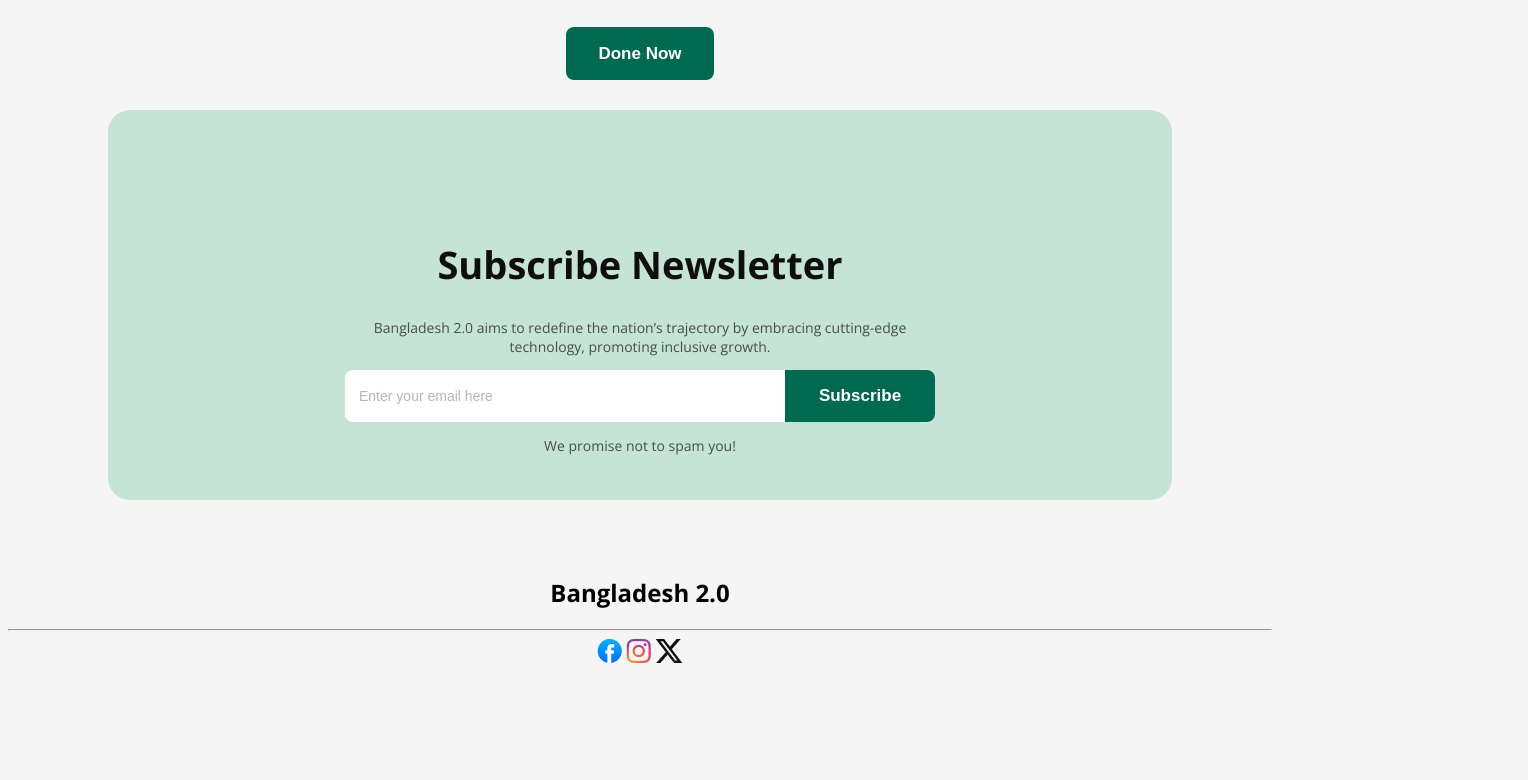
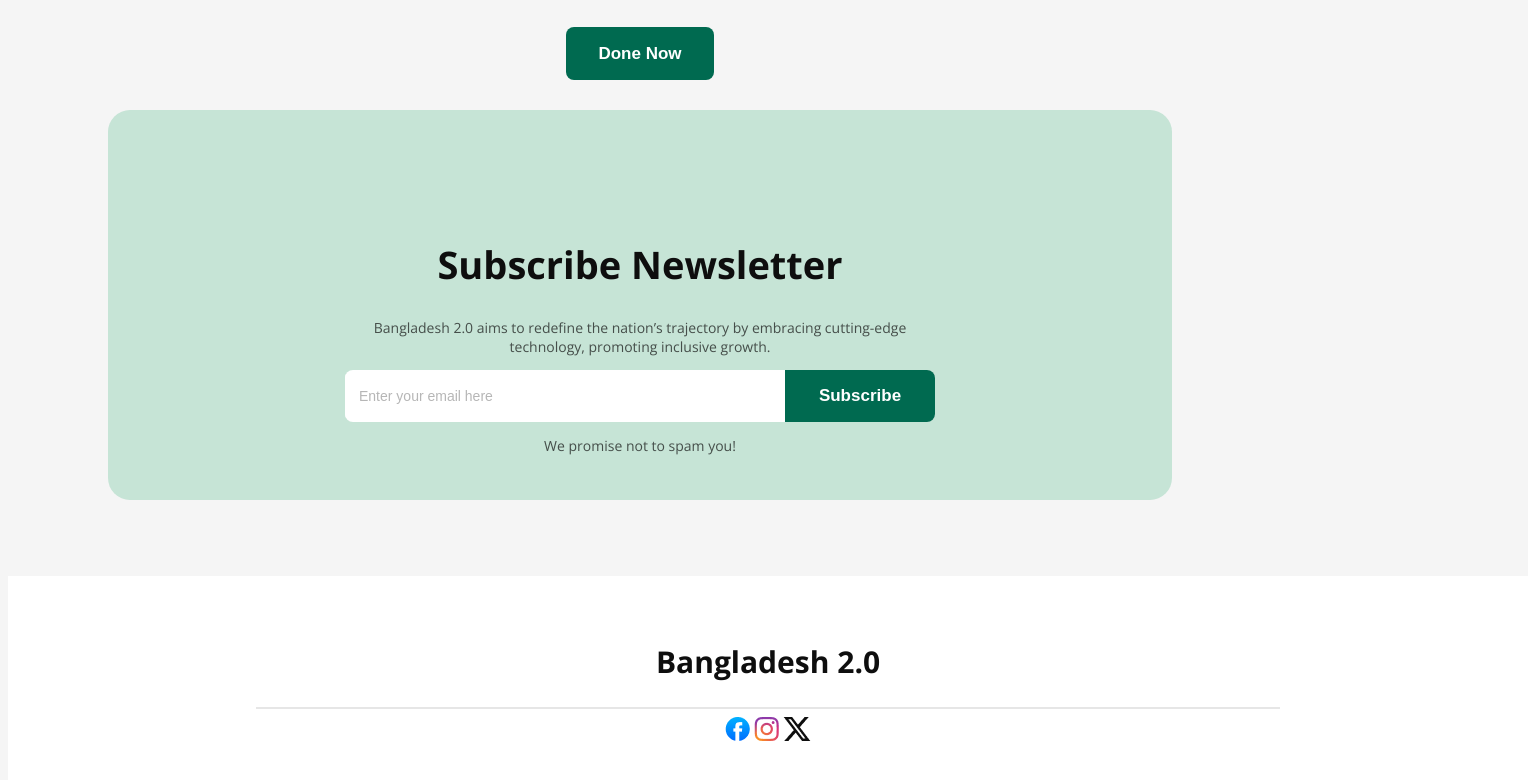
Before and after one commit to MstSubornaKhatun/my-first-assignment-repo, a plain HTML site: page index.html in a window 1280 px wide. Shown: the part 4468-5248 px from the top of the page, 1528 px wide, since content can reach past the window. Before the commit the page ends 5144 px from the top, so only its background shows below. Drawn offline with nearby package versions, Linux system fonts and the light colour scheme.

Commit message:
final commit

```diff
--- a/index.html
+++ b/index.html
@@ -198,14 +198,10 @@
 
             </section>
 
-
-
-
-
     </main>
     <footer>
-        <div class="text-align">
-            <h2>Bangladesh 2.0</h2>
+        <div class=" ft-div text-align">
+            <h2 class="ft-heading">Bangladesh 2.0</h2>
             <hr>
             <a href=""><img src="assets/facebook.png" alt=""></a>
             <a href=""><img src="assets/instagram.png" alt=""></a>
--- a/style/bdstyle.css
+++ b/style/bdstyle.css
@@ -600,9 +600,22 @@ textarea {
 
 /* footer */
 footer {
+    background-color: #FFFFFF;
     margin-top: 76px;
+    width: 1520px;
+    height: 220px;
 }
 
-.div hr {
-    margin: 30px 5px;
+hr {
+    border: 1px solid rgba(14, 14, 14, 0.1);
+    width: 1022px;
 }
+
+.ft-div {
+    padding: 40px 152px 47px 152px;
+}
+.ft-heading {
+    color: #0E0E0E;
+    font-size: 30px;
+    font-weight: 700;
+}
```
